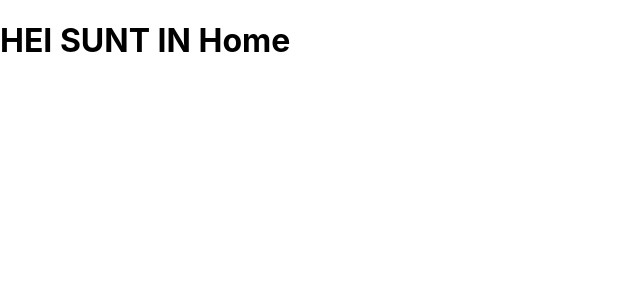
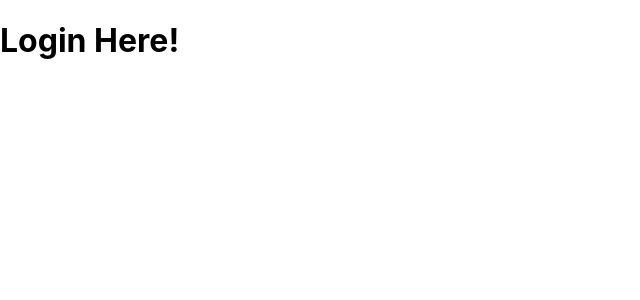
Before and after one commit to mirceabozi/fii-practic, a React (Create React App) app: page /login in a window 1280 px wide. Shown: the top 300 px of the page, without its empty margins (0-640 px from the left). Built offline with nearby package versions, Linux system fonts and the light colour scheme.

Commit message:
Integrated React Router Dom + Created Register and Login files

```diff
--- a/package.json
+++ b/package.json
@@ -9,6 +9,7 @@
     "firebase": "^9.17.2",
     "react": "^18.2.0",
     "react-dom": "^18.2.0",
+    "react-router-dom": "^6.8.2",
     "react-scripts": "5.0.1",
     "web-vitals": "^2.1.4"
   },
--- a/src/index.js
+++ b/src/index.js
@@ -1,11 +1,14 @@
 import React from "react";
 import ReactDOM from "react-dom/client";
+import {
+  RouterProvider,
+} from "react-router-dom";
+import router from "./services/router"
 import "./index.css";
-import App from "./App";
 
 const root = ReactDOM.createRoot(document.getElementById("root"));
 root.render(
   <React.StrictMode>
-    <App />
+    <RouterProvider router={router}/>
   </React.StrictMode>
 );
--- /dev/null
+++ b/src/pages/Login/index.jsx
@@ -0,0 +1,5 @@
+function Login() {
+  return <h1>Login Here!</h1>;
+}
+
+export default Login;
--- /dev/null
+++ b/src/pages/Register/index.jsx
@@ -0,0 +1,5 @@
+function Register() {
+  return <h1>Register pls!</h1>;
+}
+
+export default Register;
--- /dev/null
+++ b/src/services/router.js
@@ -0,0 +1,22 @@
+
+import App from "../App"
+import Login from "../pages/Login";
+import Register from "../pages/Register";
+import { createBrowserRouter } from "react-router-dom";
+
+const router = createBrowserRouter([
+  {
+    path:"/",
+    element: <App />,
+  },
+  {
+    path:"/login",
+    element: <Login />,
+  },
+  {
+    path:"/register",
+    element: <Register/>,
+  }
+])
+
+export default router
```
Also changed, not shown: src/pages/Home/index.jsx (renamed from src/pages/Home/index.js), 1 other file (tests, documents, lock files or other folders).
